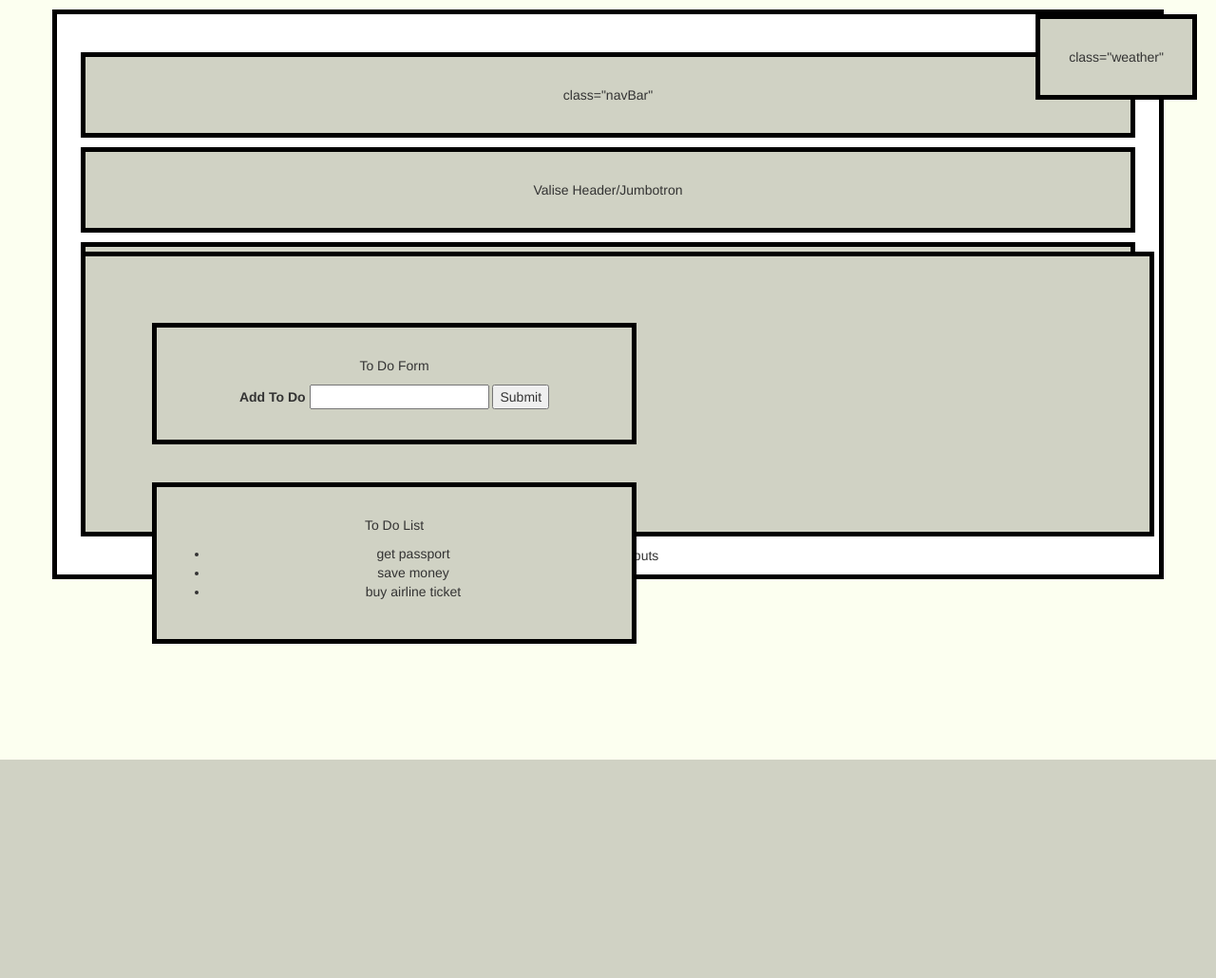
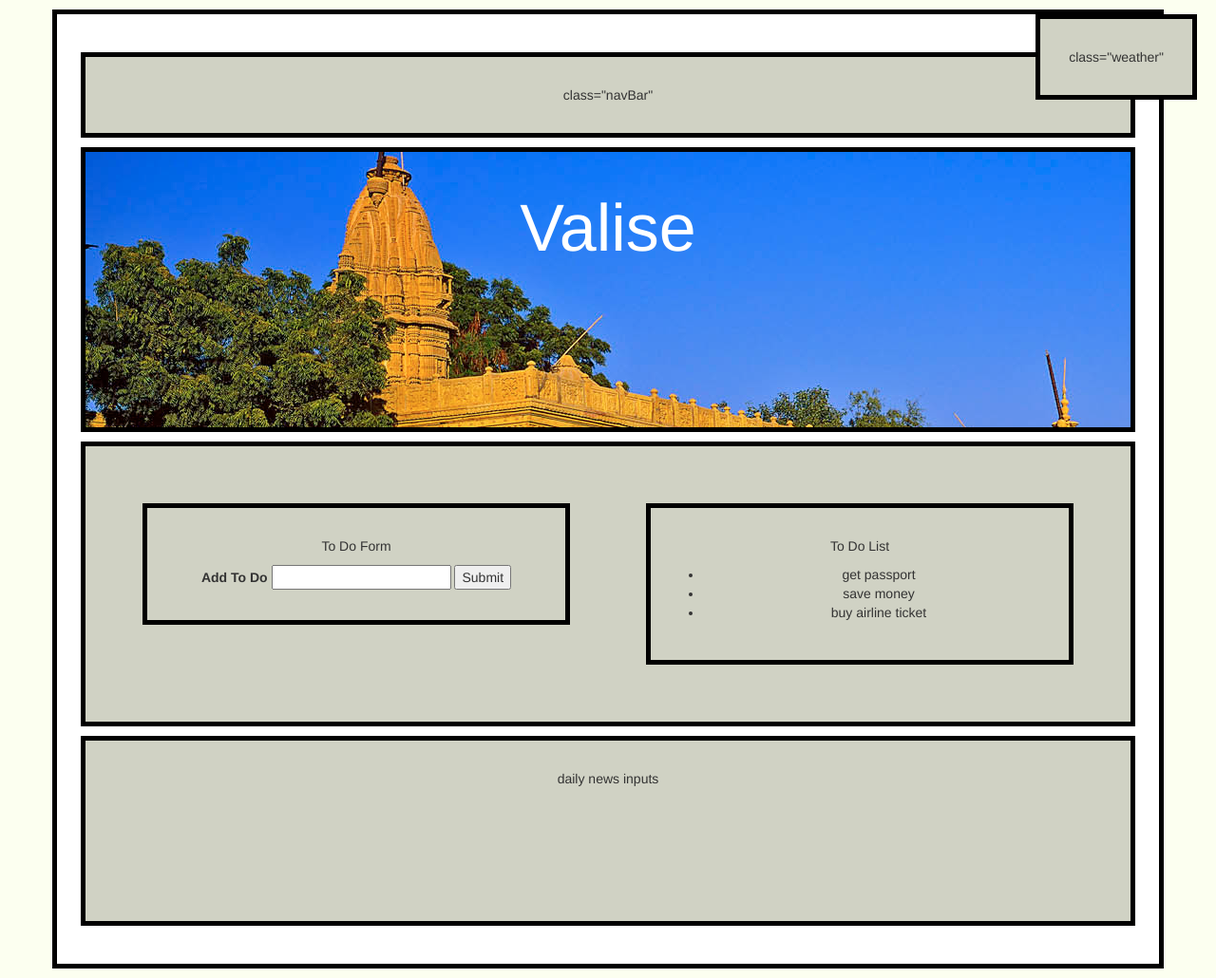
Before and after one commit to An26/GroupProjectOne, a PHP site: page / in a window 1280 px wide. Shown: the whole page at 95% size. Before the commit the page ends 800 px from the top, so only its background shows below. Run offline with PHP 8.4, Linux system fonts and the light colour scheme.

Commit message:
updates to wire frame

```diff
--- a/assets/css/style.css
+++ b/assets/css/style.css
@@ -2,6 +2,7 @@ body {
 	background-color: #FCFFF0;
 	text-align: center;
 }
+
 
 div {
 	border: 5px solid black;
@@ -9,6 +10,13 @@ div {
 	margin: 10px;
 	background-color: #D0D2C4;
 
+}
+
+.header {
+	height: 300px;
+	background-image: url(../images/wallstreet.jpg);
+	font-size: 70px;
+	color: white;
 }
 
 .container {
@@ -32,20 +40,13 @@ div {
 }
 
 #todoForm {
-	float: left;
-	height: 200;
-	width: 50%;
-	margin: 20px;
-
-
-
+	width: 45%;
+	display: inline-block;
+	float:left;
 }
 
 #todoList{
-	float: left;
-	height: 200;
-	width: 50%;
-	margin:20px;
-
-
+	float: right;
+	width: 45%;
+	display: inline-block;
 }
--- a/index.html
+++ b/index.html
@@ -16,9 +16,9 @@
 <div class="container">
 	<div class="navBar">class="navBar"</div>
 	<div class="weather">class="weather"</div>
-	<div class="header">Valise Header/Jumbotron</div>
-	<div id="mainContent" class="col-md-12">
-		<div id="todoForm" class="col-md-5">
+	<div class="header">Valise</div>
+	<div id="mainContent">
+		<div id="todoForm" class="col-md-6">
 		<p>To Do Form</p>
 		<form>
 			<label>Add To Do</label>
@@ -26,7 +26,7 @@
 			<button>Submit</button>
 		</form>
 		</div>
-		<div id='todoList' class="col-md-5">
+		<div id='todoList' class="col-md-6">
 		<p>To Do List</p>
 		<ul>
 			<li>get passport</li>
```
